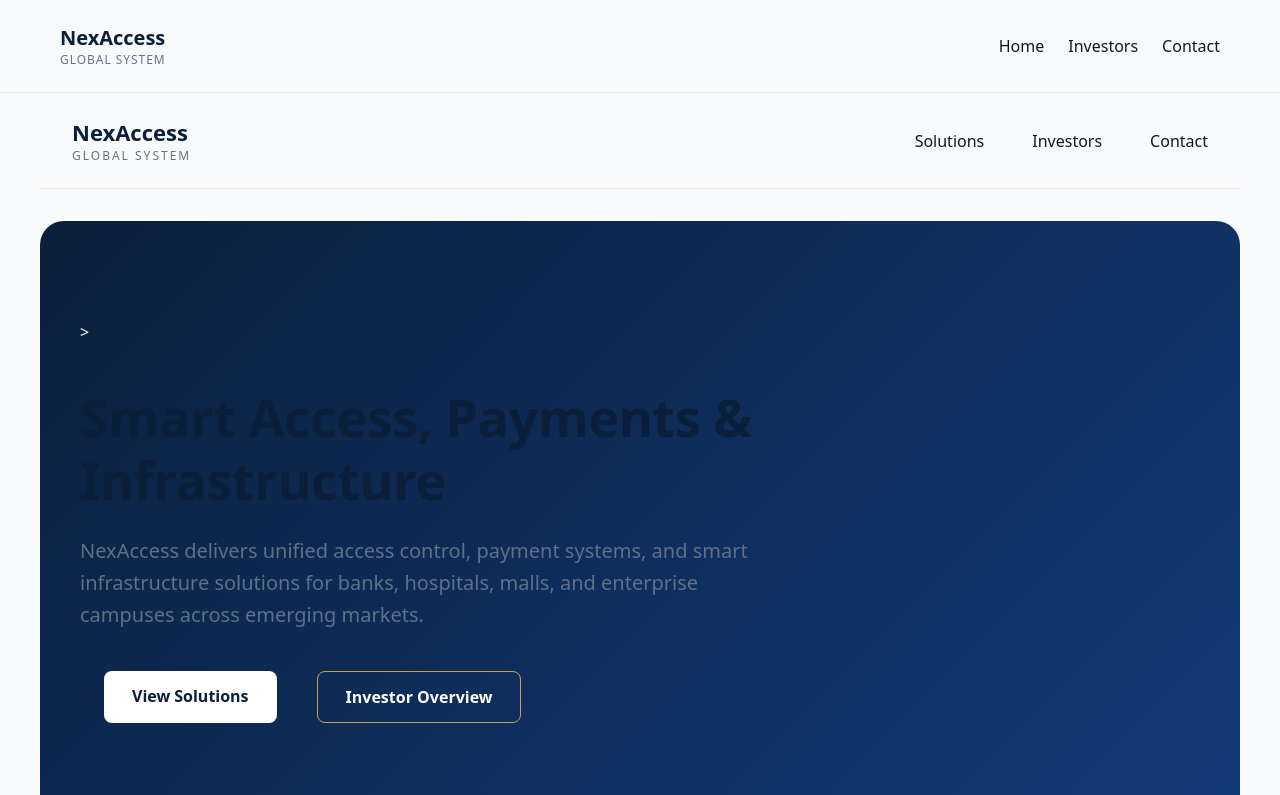
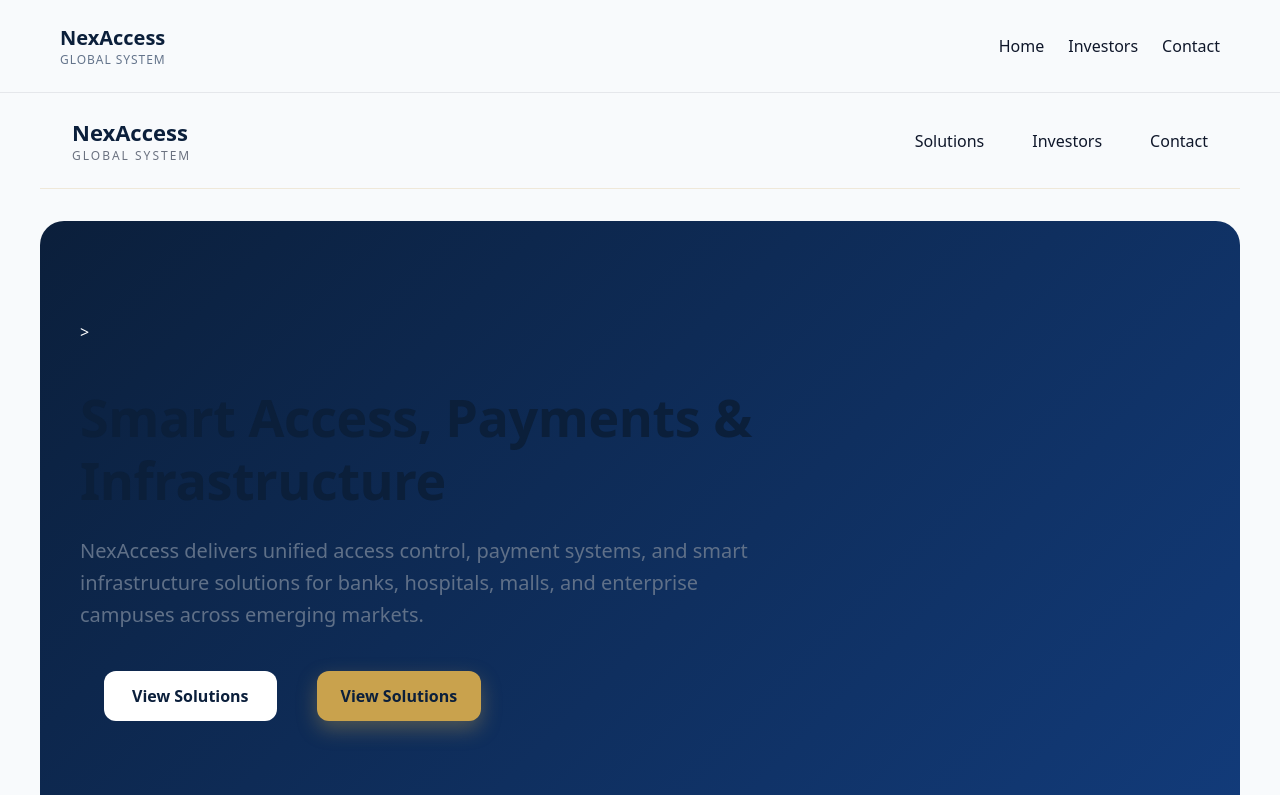
Before and after one commit to nwagwuemmanuel200-bit/nexaccess-website, a Next.js app: page / in a window 1280 px wide. Shown: the top 795 px of the page. Built offline with nearby package versions, Linux system fonts and the light colour scheme.

Commit message:
Update page.js

```diff
--- a/app/page.js
+++ b/app/page.js
@@ -86,24 +86,27 @@ export default function HomePage() {
       background: "white",
       color: "#0B1F3B",
       padding: "14px 28px",
-      borderRadius: "8px",
+      borderRadius: "12px",
       fontWeight: 600,
       textDecoration: "none"
     }}>
     View Solutions
   </a>
 
-  <a href="#investors"
-    style={{
-      border: "1px solid #C9A24D",
-      color: "white",
-      padding: "14px 28px",
-      borderRadius: "8px",
-      fontWeight: 600,
-      textDecoration: "none"
-    }}>
-    Investor Overview
-  </a>
+  <a
+  href="#solutions"
+  style={{
+    backgroundColor: BRAND.gold,
+    color: "#0B1F3B",
+    padding: "14px 24px",
+    borderRadius: "12px",
+    fontWeight: 700,
+    textDecoration: "none",
+    boxShadow: "0 8px 20px rgba(201,162,77,0.35)"
+  }}
+>
+  View Solutions
+</a>
 </div>
       </section>
 
```
